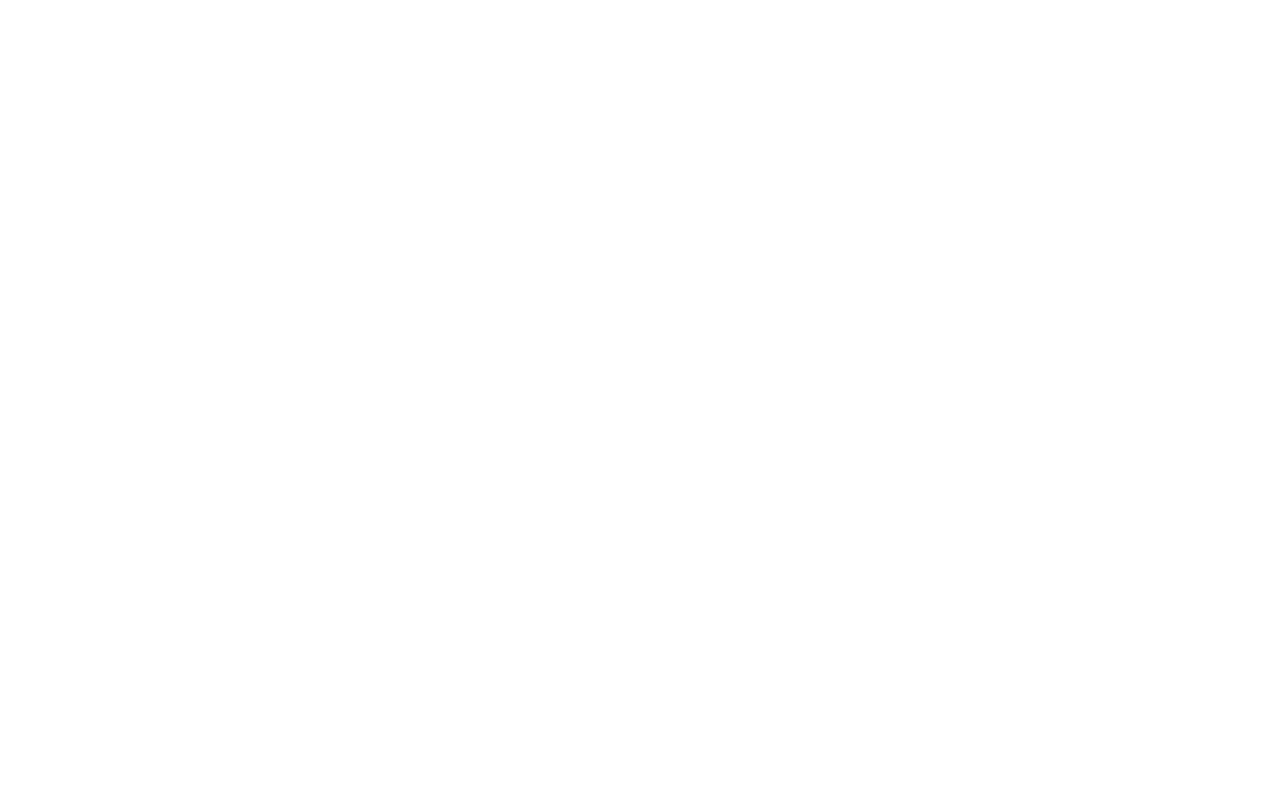
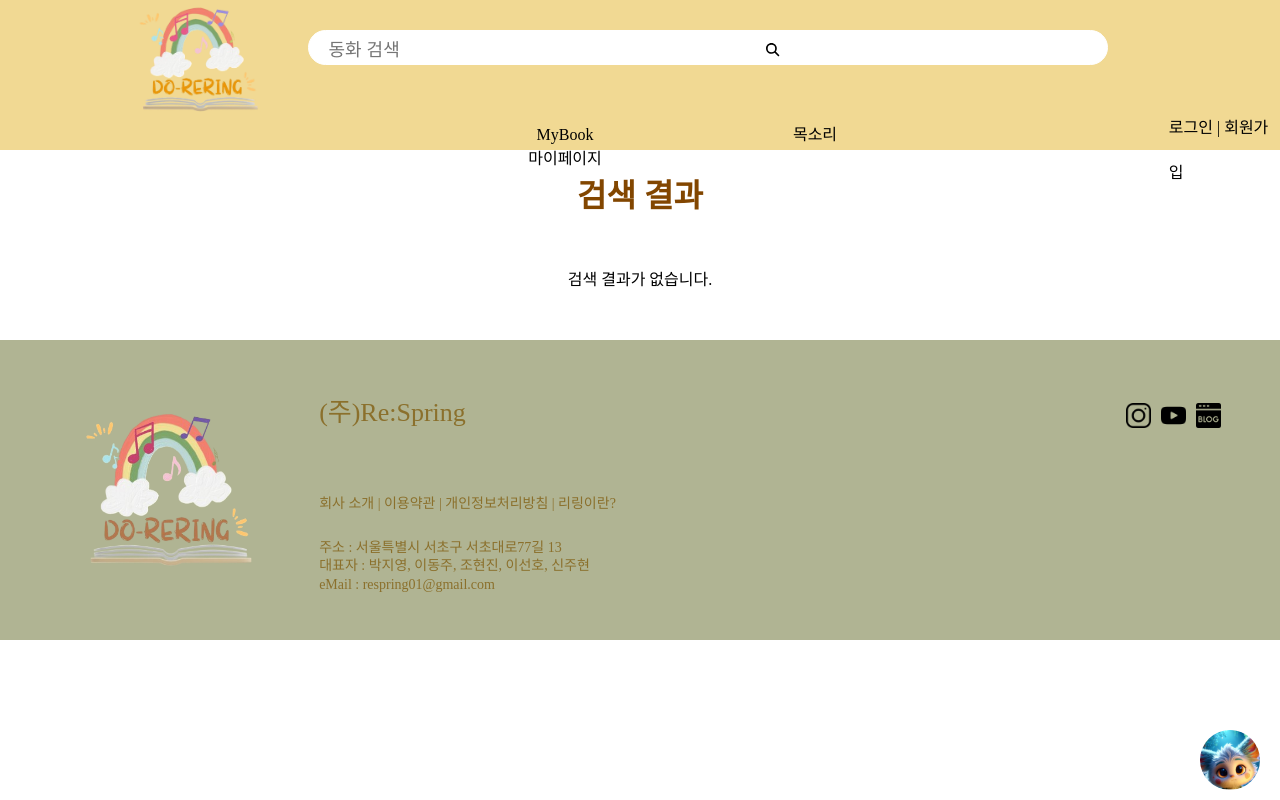
Before and after one commit to Re-Spring/DoFront, a React (Create React App) app: page /search in a window 1280 px wide. Before the commit this address had no page. Built offline with nearby package versions, Linux system fonts and the light colour scheme.

Commit message:
Feature SearchPage

```diff
--- a/src/App.js
+++ b/src/App.js
@@ -13,7 +13,7 @@
 import { PublicRoute, RequireAuth } from './components/auth/AuthPath';
 import FindId from './pages/user/FindId';
 import FindPw from './pages/user/FindPw';
-
+import SearchPage from './pages/fairytale/SearchPage'; // SearchPage 컴포넌트의 경로에 맞게 조정해주세요.
 
 function App() {
 
@@ -31,6 +31,7 @@
             <Route path="make" element={ <RequireAuth><Make/></RequireAuth> }/>
             <Route path="info" element={ <RequireAuth><Info/></RequireAuth> }/>
             <Route path="voice" element={ <RequireAuth><Voice/></RequireAuth> }/>
+            <Route path="search" element={<SearchPage />} />
           </Route>
 
           <Route path='login' element={ <PublicRoute><Login/></PublicRoute> }/>
--- a/src/components/common/Header.js
+++ b/src/components/common/Header.js
@@ -1,46 +1,47 @@
-import React, { useEffect, useState } from 'react';
+import React, { useState, useEffect } from 'react';
+import { useNavigate } from 'react-router-dom';
+import { FontAwesomeIcon } from '@fortawesome/react-fontawesome';
+import { faMagnifyingGlass } from '@fortawesome/free-solid-svg-icons';
+import { useAuth } from '../auth/AuthContext';
 import "../../styles/mains/Header.css";
 import "../../styles/common/Common.css";
-import { FontAwesomeIcon } from "@fortawesome/react-fontawesome";
-import { faMagnifyingGlass } from "@fortawesome/free-solid-svg-icons";
-import { useAuth } from '../auth/AuthContext';
 
 function Header() {
-
     const { user, updateLoginState } = useAuth();
+    const navigate = useNavigate();
+    const [searchTerm, setSearchTerm] = useState('');
 
     useEffect(() => {
-        // 로그인 성공 시 발생하는 커스텀 이벤트를 감지하고 처리하는 함수
         const handleLoginSuccess = () => {
-            // 로그인 상태를 업데이트하는 기존 함수 호출
             updateLoginState();
         };
         window.addEventListener("loginSuccess", handleLoginSuccess);
-        // 컴포넌트 언마운트 시 이벤트 리스너 제거
         return () => {
             window.removeEventListener("loginSuccess", handleLoginSuccess);
         };
     }, [updateLoginState]);
 
-    // 로그아웃 함수
-    const handleLogout = (event) => {
-        // 이벤트 기본 동작 방지
-        event.preventDefault();
-        // 로컬 스토리지에서 토큰 제거
+    const handleLogout = () => {
         localStorage.removeItem('accessToken');
-        // // 로그인 상태 업데이트
         updateLoginState();
-        window.location.href = '/';
+        navigate('/');
     };
 
-    // 각 메뉴에 대한 서브메뉴 표시 상태를 관리하기 위한 상태
+    const handleSearch = (event) => {
+        event.preventDefault();
+        if (!searchTerm.trim()) {
+            alert("검색어를 입력해주세요.");
+            return;
+        }
+        navigate('/search', { state: { searchTerm } });
+    };
+
     const [subMenuStates, setSubMenuStates] = useState({
         myBook: false,
         voice: false,
         myPage: false
     });
 
-    // 메뉴에 마우스를 올렸을 때 해당 서브메뉴를 표시하는 로직
     const handleMouseEnter = (menu) => {
         setSubMenuStates(prevState => ({
             ...prevState,
@@ -48,7 +49,6 @@
         }));
     };
 
-    // 메뉴에서 마우스를 떼었을 때 해당 서브메뉴를 숨기는 로직
     const handleMouseLeave = (menu) => {
         setSubMenuStates(prevState => ({
             ...prevState,
@@ -64,10 +64,12 @@
                         <img src="../images/logo.png" alt="" className="logo" />
                     </a>
                     <div className="searchBox">
-                        <input className="searchInput" type="text" placeholder="동화 검색" />
-                        <button className="searchBtn">
+                        <input className="searchInput" type="text" placeholder="동화 검색"
+                        value={searchTerm}
+                        onChange={(e) => setSearchTerm(e.target.value)}/>
+                        <button onClick={handleSearch} className="searchBtn">
                             <FontAwesomeIcon icon={faMagnifyingGlass} />
-                        </button>
+                    </button>
                     </div>
                 </div>
                 <div className="mainWrap">
--- /dev/null
+++ b/src/pages/fairytale/SearchPage.js
@@ -0,0 +1,55 @@
+    import React, { useState, useEffect } from 'react';
+    import { useLocation, Link } from 'react-router-dom';
+    import "../../styles/mains/Main.css";
+    import "../../styles/common/Common.css";
+    import "../../styles/mains/SearchPage.css";
+
+    function SearchPage() {
+        const location = useLocation();
+        const { searchTerm } = location.state || {};
+        const [searchResults, setSearchResults] = useState([]);
+
+        useEffect(() => {
+            const fetchSearchResults = async () => {
+                if (!searchTerm) return;
+
+                try {
+                    const response = await fetch(`http://localhost:8001/search?keyword=${encodeURIComponent(searchTerm)}`);
+                    if (!response.ok) throw new Error('Network response was not ok');
+
+                    const data = await response.json();
+                    console.log(data);
+                    console.log(data[0]);
+                    setSearchResults(data);
+                } catch (error) {
+                    console.error('Failed to fetch search results:', error);
+                }
+            };
+
+            fetchSearchResults();
+        }, [searchTerm]);
+
+        return (
+            <div className="searchPage">
+                <h2>검색 결과</h2>
+                <div className="searchResultsContainer">
+                    {searchResults.length > 0 ? (
+                        searchResults.map((story, index) => (
+                            <div key={index} className="searchResultItem">
+                                <Link to={`/bookContent/${story.fairytaleCode}`}>
+                                    <img src={story.thumbnail} alt={story.title} className="searchThumbnail" />
+                                    <h3>{story.title}</h3>
+                                </Link>
+                            </div>
+                        ))
+                    ) : (
+                        <div className="noSearchResults">
+                            검색 결과가 없습니다.
+                        </div>
+                    )}
+                </div>
+            </div>
+        );
+    }
+
+    export default SearchPage;
--- /dev/null
+++ b/src/styles/mains/SearchPage.css
@@ -0,0 +1,61 @@
+@media screen and (max-width: 1024px) {
+    /* 노트북 및 태블릿 화면 크기에 맞는 스타일 조정 */
+}
+
+@media screen and (max-width: 768px) {
+    /* 태블릿 및 대형 스마트폰 화면 크기에 맞는 스타일 조정 */
+}
+
+@media screen and (max-width: 480px) {
+    /* 중소형 스마트폰 화면 크기에 맞는 스타일 조정 */
+}
+.searchPage h2 {
+    font-size: 32px;
+    color: #824600;
+    margin: auto;
+    height: auto;
+    margin-top: 20px;
+    text-align: center; /* 텍스트를 가운데로 정렬합니다. */
+
+    /* 필요하다면 추가 스타일링을 여기에 추가합니다. */
+}
+
+
+/* 검색 결과를 담는 컨테이너의 스타일을 정의합니다.
+   flex-wrap 속성을 사용하여 항목이 컨테이너 너비를 초과할 경우 다음 줄로 넘어가게 합니다. */
+   .searchResultsContainer {
+    display: flex;
+    margin: auto;
+    flex-wrap: wrap;
+    height: auto; /* 높이를 auto로 변경하여 컨텐츠에 맞게 높이가 조절되도록 함 */
+    padding-bottom: 50px; /* 컨텐츠 하단에 패딩 추가 */
+    justify-content: center; /* 항목들을 가운데 정렬합니다. */
+    gap: 100px; /* 항목 사이의 간격을 정합니다. */
+    padding: 50px; /* 컨테이너의 내부 여백을 추가합니다. */
+}
+
+/* 각 검색 결과 항목의 스타일을 정의합니다.
+   flex-direction 속성으로 요소들을 세로로 정렬합니다. */
+.searchResultItem {
+    display: flex;
+    flex-direction: column;
+    align-items: center; /* 내부 항목을 가운데 정렬합니다. */
+    width: 200px; /* 항목의 너비를 정합니다. */
+    background-color: #fff; /* 배경색을 흰색으로 설정합니다. */
+    overflow: hidden; /* 내용이 넘칠 경우 숨깁니다. */
+}
+
+/* 검색 결과 이미지의 스타일을 정의합니다. */
+.searchThumbnail {
+    width: 100%; /* 컨테이너 너비에 맞게 이미지를 확장합니다. */
+    height: 200px; /* 이미지의 높이를 고정합니다. */
+    object-fit: cover; /* 이미지 비율을 유지하면서 컨테이너에 맞게 조정합니다. */
+}
+
+/* 검색 결과 제목의 스타일을 정의합니다. */
+.searchResultItem h3 {
+    margin: 10px; /* 상하좌우 여백을 추가합니다. */
+    font-size: 1rem; /* 폰트 크기를 정합니다. */
+    color: #333; /* 폰트 색상을 어두운 회색으로 설정합니다. */
+    text-align: center; /* 텍스트를 가운데 정렬합니다. */
+}
```
